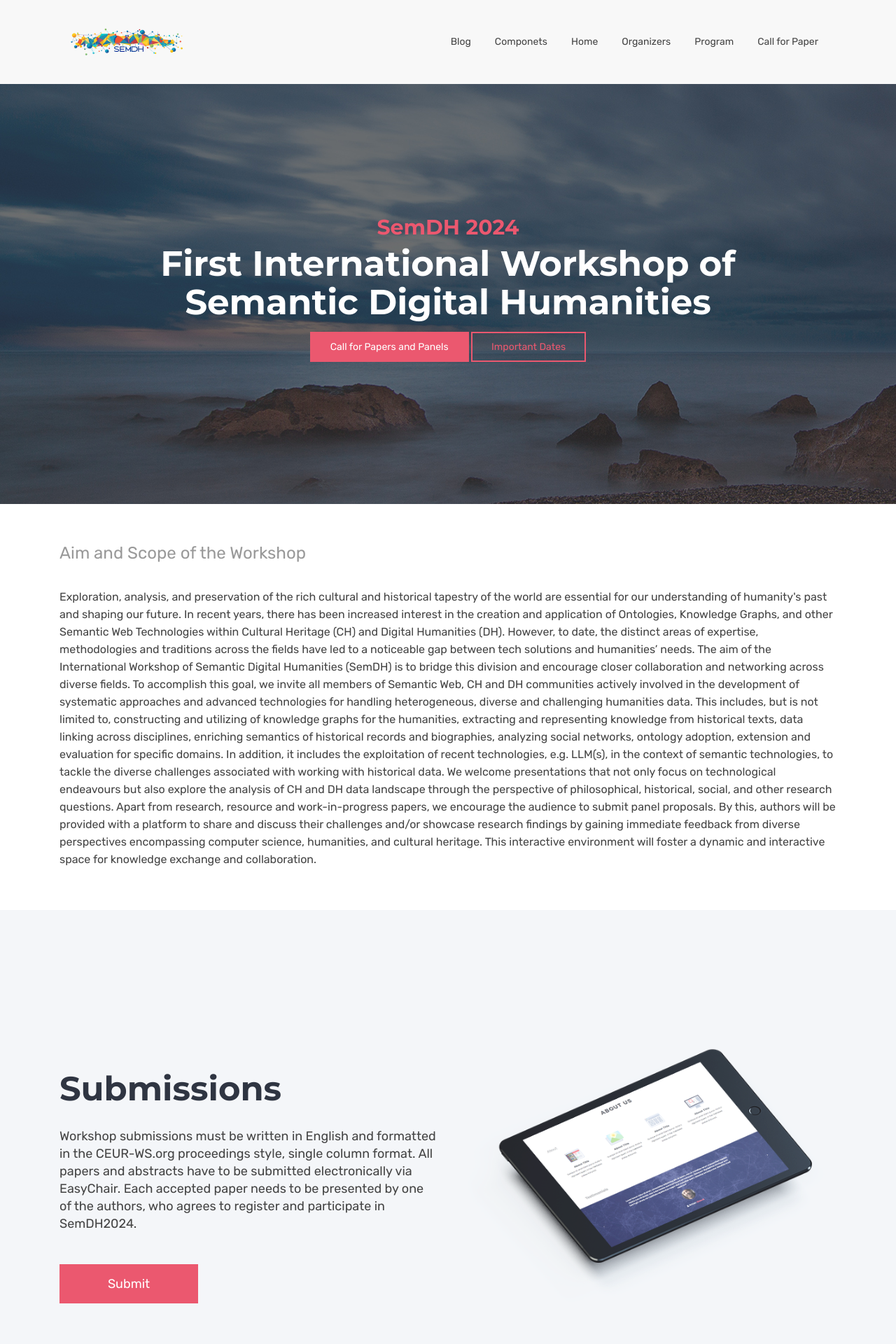
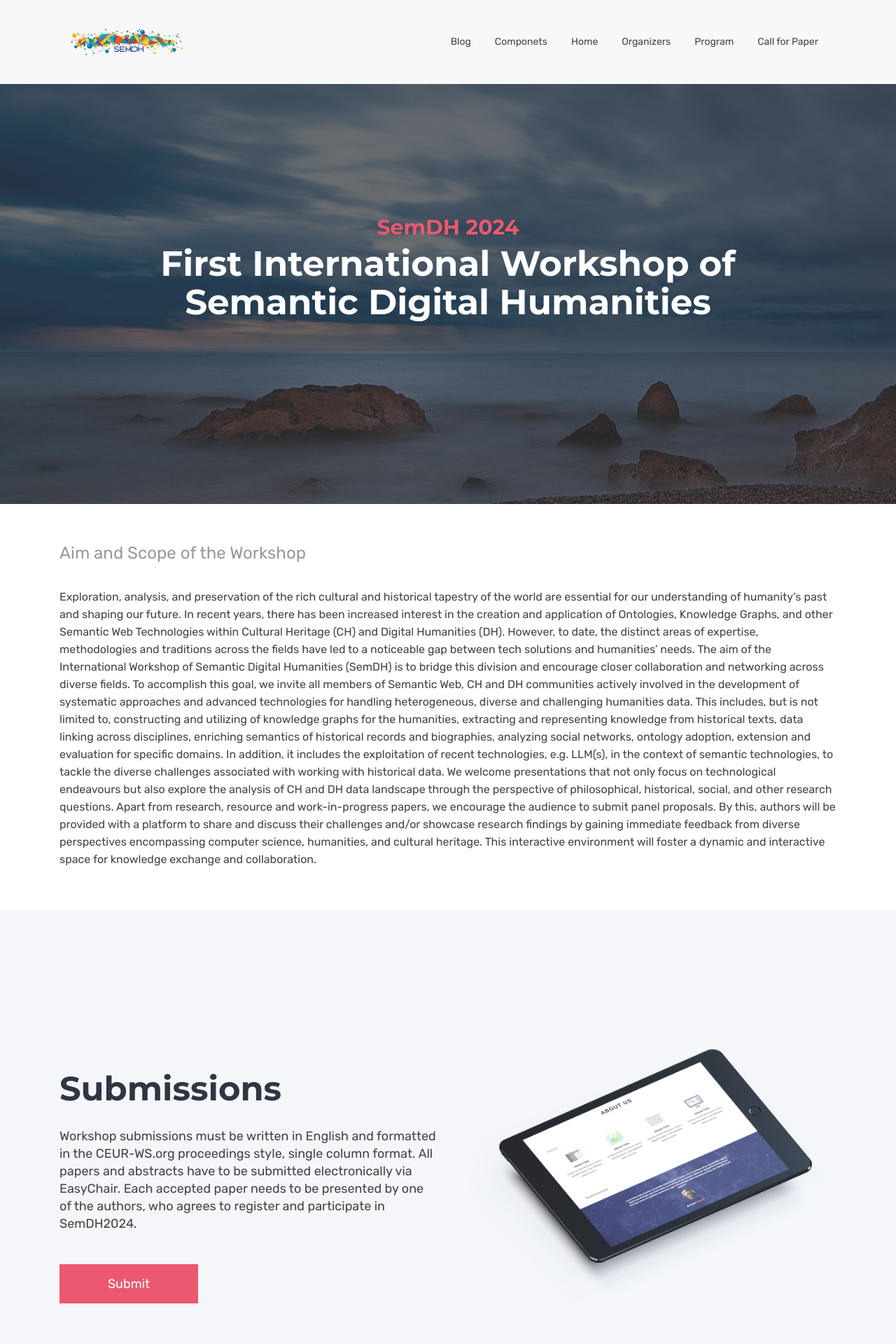
Before and after one commit to SemDH/semdh.github.io, a Jekyll site: the page built from index.html, in a window 1280 px wide. Shown: the top 1920 px of the page at 70% size. Built offline with Jekyll 4.4.1, drawn with Linux system fonts in a browser that asks for light colours.

Commit message:
rm buttons

```diff
--- a/index.html
+++ b/index.html
@@ -28,8 +28,8 @@ canonical: https://semdh.github.io
                     <div class="carousel-caption">
                       <h2 class="slide-title animated fadeInDown"><span class="text-primary">SemDH 2024 </span></h2>
                       <h3 class="slide-text animated fadeIn">First International Workshop of Semantic Digital Humanities</h3>
-                      <a href="#features" class="btn btn-md btn-default-filled animated fadeInUp">Call for Papers and Panels</a>
-                      <a href="https://github.com/heliumjk/heliumjk.github.io/" class="btn btn-md btn-common animated fadeInUp">Important Dates</a>
+                      <!--<a href="#features" class="btn btn-md btn-default-filled animated fadeInUp">Call for Papers and Panels</a>
+                      <a href="https://github.com/heliumjk/heliumjk.github.io/" class="btn btn-md btn-common animated fadeInUp">Important Dates</a> -->
                     </div>
                   </div>
                   <!--  <div class="carousel-item">
```
